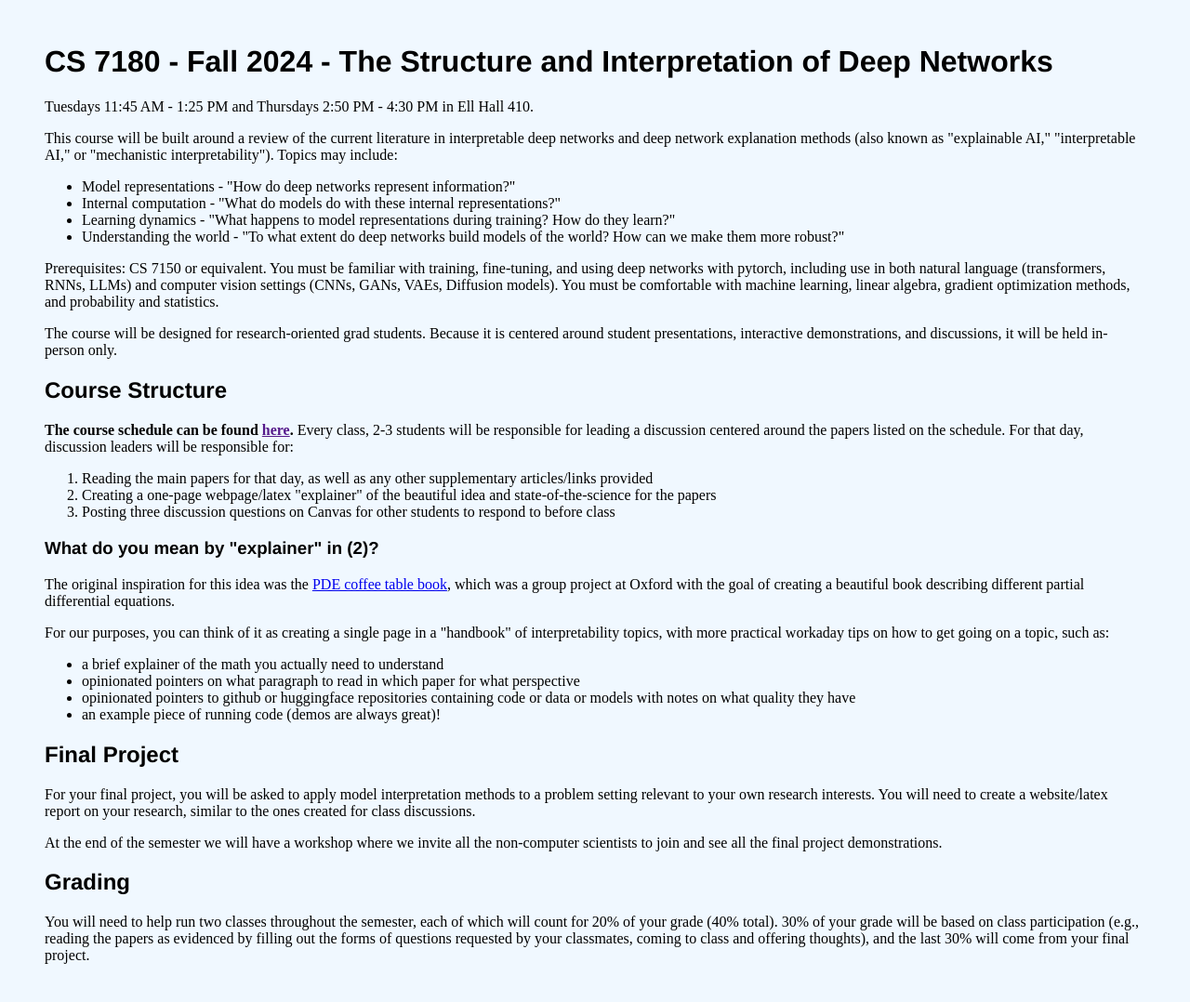
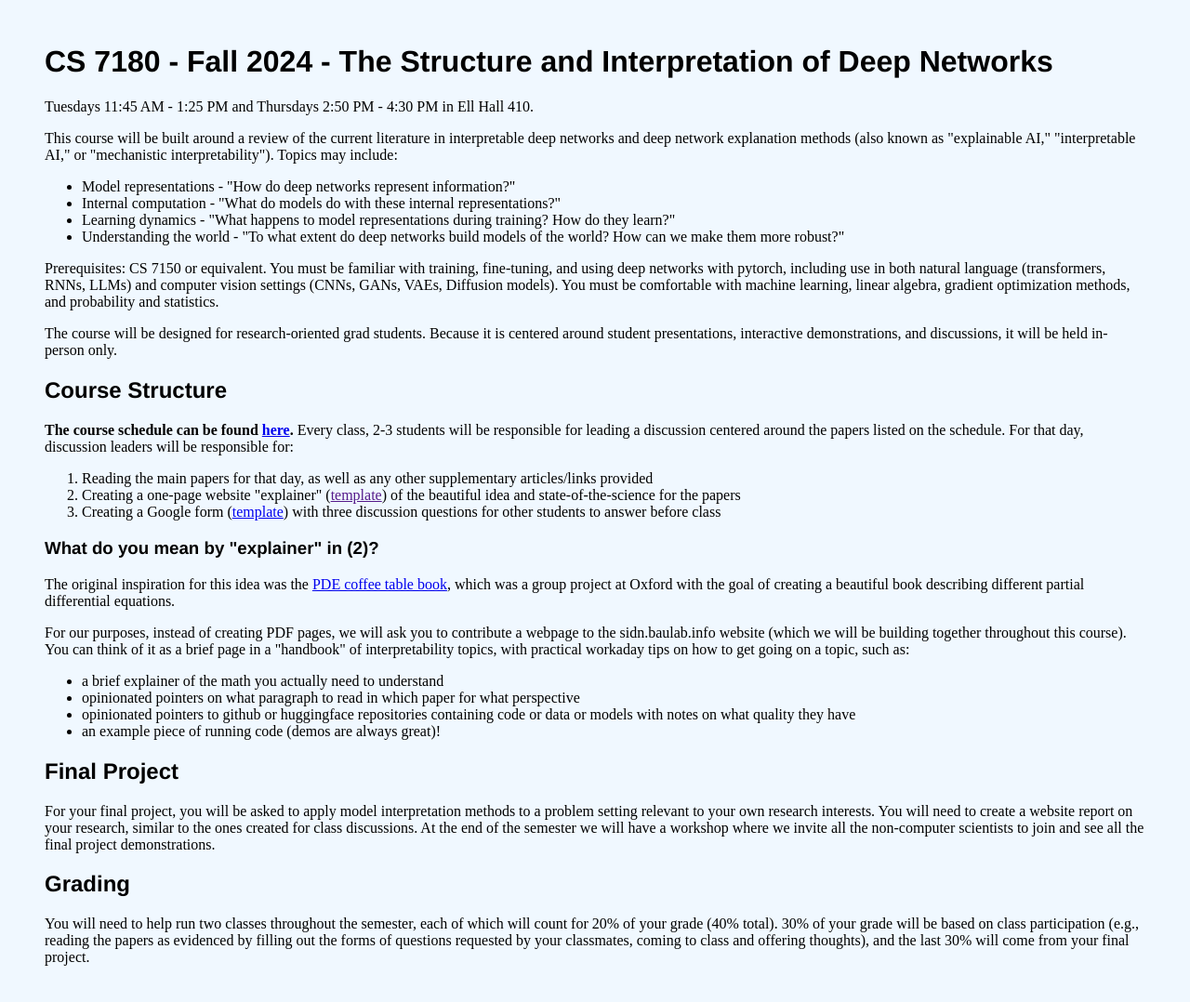
Before and after one commit to davidbau/cs7180, a plain HTML site: page public/2024-Fall/index.html in a window 1280 px wide. Shown: the whole page at 93% size. Drawn offline with Linux system fonts and the light colour scheme.

Commit message:
add links to schedule and discussion question form

```diff
--- a/public/2024-Fall/index.html
+++ b/public/2024-Fall/index.html
@@ -67,25 +67,23 @@
 
 <h2>Course Structure</h2>
 
-<p><b>The course schedule can be found <a href="">here</a>.</b> Every class, 2-3 students will be
+<p><b>The course schedule can be found <a href="https://docs.google.com/spreadsheets/d/1GyK9rWLTUjFR7YWJyB4lyUU9Qhhb-sGVILOCosLfhI0/edit?usp=sharing">here</a>.</b> Every class, 2-3 students will be
     responsible for leading a discussion centered around the papers listed on the schedule. For that day,
     discussion leaders will be responsible for:
 
-    <!-- (a) reading the papers for the day before everybody else
-    (b) creating a one-page webpage/latex "explanation" of the beautiful idea and state-of-the-science for the papers
-    (c) creating "a googleform of reading group questions" to post to the class the day before, to drive the discussion -->
 <ol>
     <li>Reading the main papers for that day, as well as any other supplementary articles/links provided</li>
-    <li>Creating a one-page webpage/latex "explainer" of the beautiful idea and state-of-the-science for the papers</li>
-    <li>Posting three discussion questions on Canvas for other students to respond to before class</li>
+    <li>Creating a one-page website "explainer" (<a href="">template</a>) of the beautiful idea and state-of-the-science for the papers</li>
+    <li>Creating a Google form (<a href="https://docs.google.com/forms/d/1hpjO2omHNVi7qU60ax0pKkfhJRgpwNU7_C0UySmuEcg/edit">template</a>) with three discussion questions for other students to answer before class</li>
 </ol>
 
 <h3>What do you mean by "explainer" in (2)?</h3>
 <p>The original inspiration for this idea was the <a href="https://people.maths.ox.ac.uk/trefethen/pdectb.html">PDE coffee table book</a>,
 which was a group project at Oxford with the goal of creating a beautiful book describing different partial differential equations.
 
-<p>For our purposes, you can think of it as creating a single page in a "handbook" of interpretability topics,
-with more practical workaday tips on how to get going on a topic, such as:
+<p>For our purposes, instead of creating PDF pages, we will ask you to contribute a webpage to the sidn.baulab.info website (which we will be
+building together throughout this course). You can think of it as a brief page in a "handbook" of interpretability topics,
+with practical workaday tips on how to get going on a topic, such as:
 <ul>
     <li>a brief explainer of the math you actually need to understand</li>
     <li>opinionated pointers on what paragraph to read in which paper for what perspective</li>
@@ -97,9 +95,8 @@ with more practical workaday tips on how to get going on a topic, such as:
 
 <p>For your final project, you will be asked to apply model interpretation
 methods to a problem setting relevant to your own research interests. You will need to create
-a website/latex report on your research, similar to the ones created for class discussions.
-
-<p>At the end of the semester we will have a workshop where
+a website report on your research, similar to the ones created for class discussions.
+At the end of the semester we will have a workshop where
 we invite all the non-computer scientists to join and
 see all the final project demonstrations.
 
```
